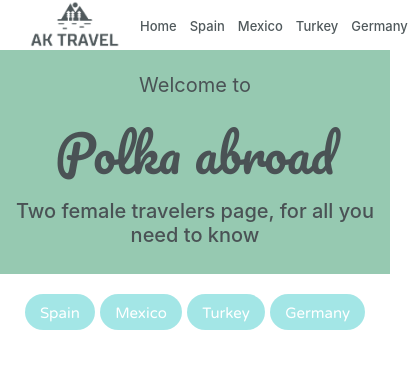
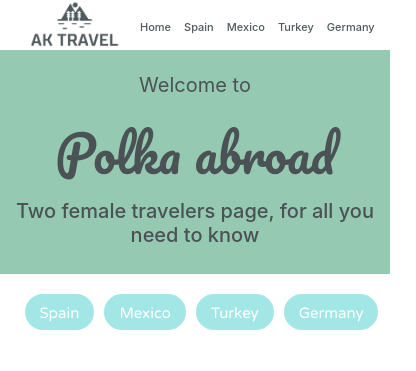
Before and after one commit to WitmanK/Portfolio-project, a plain HTML site: page index.html in a window 390 px wide. Shown: the top 371 px of the page, 416 px wide, since content can reach past the window. Drawn offline with nearby package versions, Linux system fonts and the light colour scheme; grey boxes are pictures that could not be loaded; a web font is replaced by a local one.

Commit message:
Update style.css

```diff
--- a/scr/style.css
+++ b/scr/style.css
@@ -120,10 +120,13 @@ nav ul {
     max-width: 120px;
   }
   .navigation-text {
-    font-size: 13px;
+    font-size: 11px;
   }
   nav li {
     padding-left: 5px;
+  }
+  .home-top {
+    padding: 10px 0px;
   }
   .home-button-div {
     padding: 5% 5%;
@@ -132,6 +135,7 @@ nav ul {
     font-size: 15px;
     display: flex;
     justify-content: space-between;
+    margin: 0px 5px;
   }
   .home-top {
     padding: 5% 2%;
```
